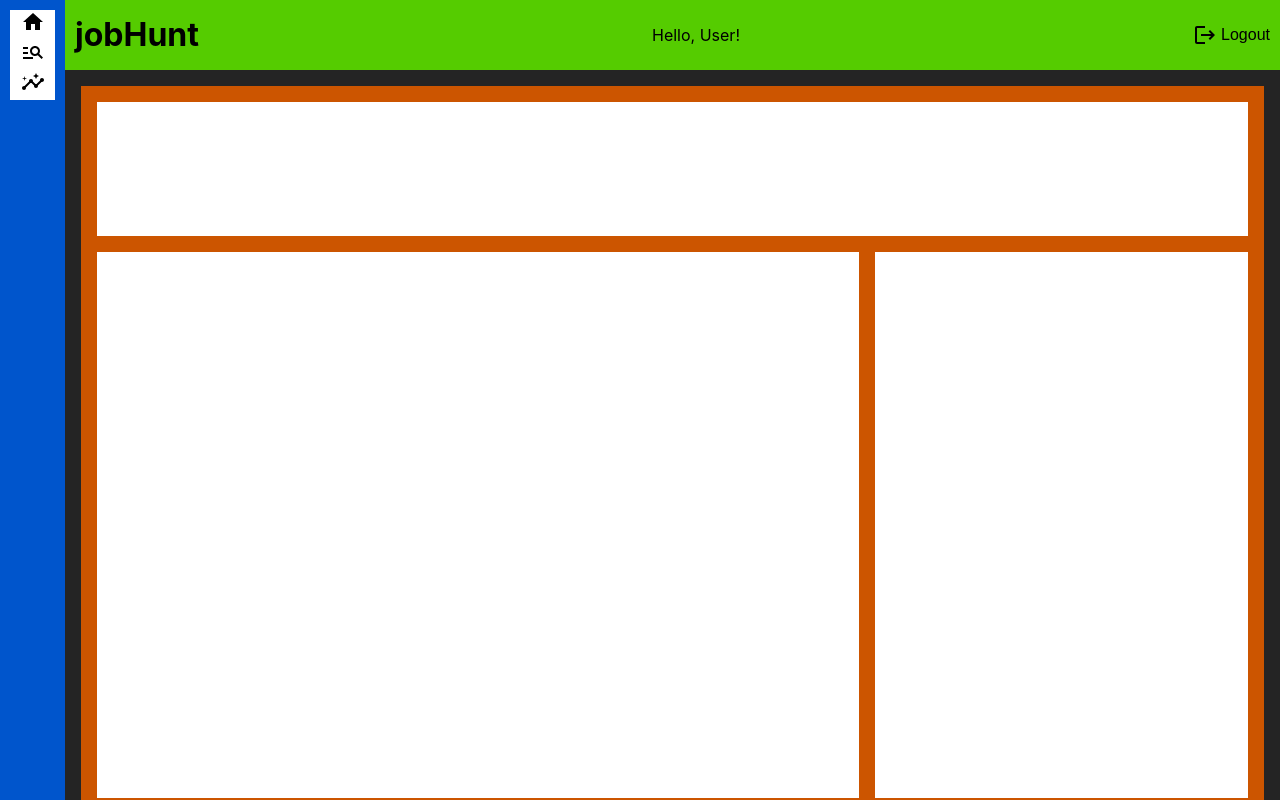
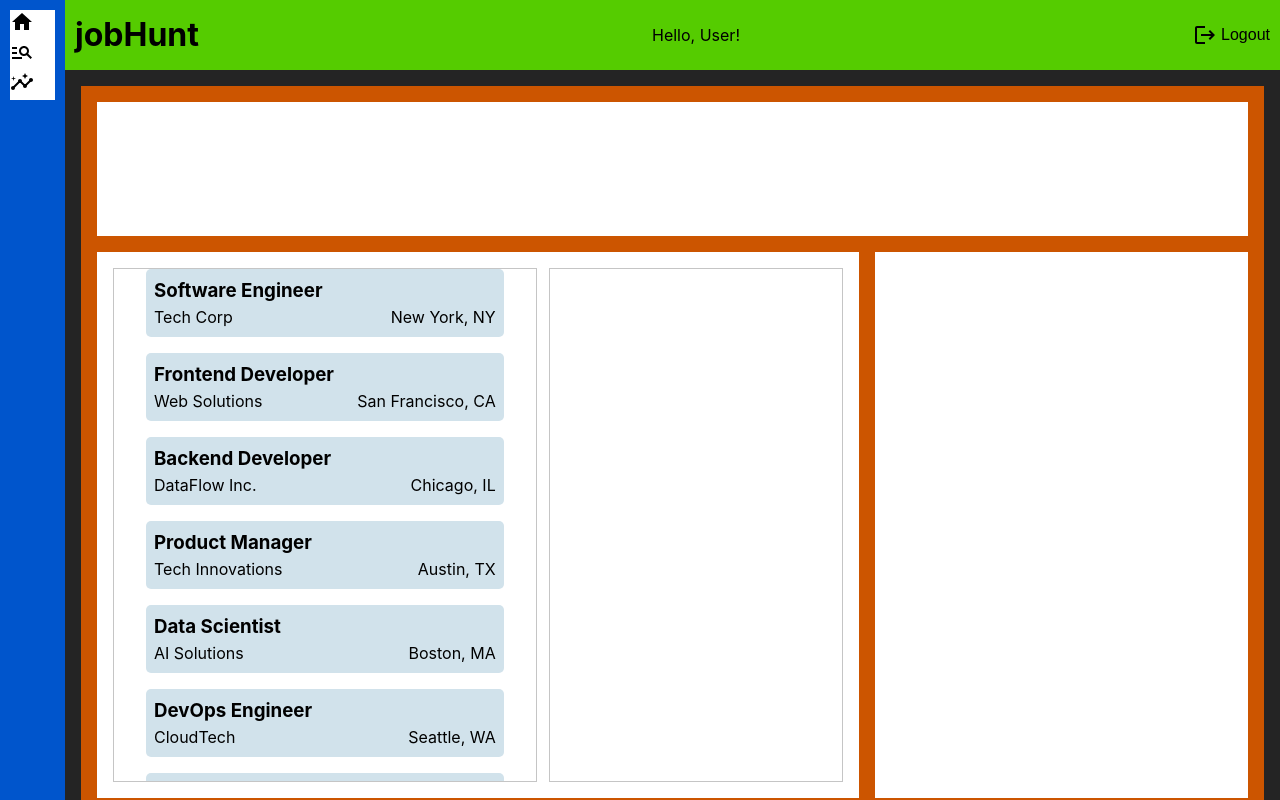
Before and after one commit to chardayneal/jobhunt, a React (Vite) app: page /insights in a window 1280 px wide. Built offline with nearby package versions, Linux system fonts and the light colour scheme.

Commit message:
add timeline view to insights page

```diff
--- a/src/apiUtilities/museAPI.js
+++ b/src/apiUtilities/museAPI.js
@@ -34,7 +34,7 @@ export const formatLead = (lead) => {
   return {
     id: uuidv4(),
     museId: lead.id,
-    name: lead.name,
+    title: lead.name,
     company: lead.company.name,
     location: lead.locations[0].name,
     level: lead.levels[0].name,
--- a/src/components/routes/dashboard/Lead.css
+++ b/src/components/routes/dashboard/Lead.css
@@ -1,6 +1,12 @@
 .lead {
-    background-color: #a4c3c2;
+    background-color: #d1e2eb;
     border-radius: 5px;
 
     margin-bottom: 1rem;
+    padding: .5rem;
 }
+
+.lead-subText {
+    display: flex;
+    justify-content: space-between;
+}
--- a/src/components/routes/dashboard/Lead.jsx
+++ b/src/components/routes/dashboard/Lead.jsx
@@ -6,8 +6,8 @@ const Lead = ({ leadInfo }) => {
     <div className='lead'>
         <h3>{leadInfo.title}</h3>
         <div className='lead-subText'>
-            <p>{leadInfo.company}</p>
-            <p>{leadInfo.location}</p>
+            <p className='company'>{leadInfo.company}</p>
+            <p className='location'>{leadInfo.location}</p>
         </div>
     </div>
   )
--- a/src/components/routes/home/Home.css
+++ b/src/components/routes/home/Home.css
@@ -6,10 +6,10 @@
     grid-template-columns: 65px auto auto auto;
     grid-template-rows: 70px auto;
   }
-
+/*
   .grid-item {
     text-align: center;
-  }
+  } */
 
   .header {
     grid-column: 2 / 5;
--- a/src/components/routes/insights/Insights.css
+++ b/src/components/routes/insights/Insights.css
@@ -20,17 +20,56 @@
     grid-row: 1 / 2;
 }
 
-.timeline-view,
+.timeline-panel,
 .insight-view {
     height: calc(100vh - 90px - 4rem - 132px)
 }
 
-.timeline-view {
+.timeline-panel {
     grid-column: 1 / 3;
     grid-row: 2 / 3;
+
+    display: flex;
+    justify-content: space-between;
 }
 
 .insight-view {
     grid-column: 3 / 4;
     grid-row: 2 / 3;
 }
+
+.timeline-col {
+    border: 1px solid #c5c5c5;
+
+    overflow: scroll;
+    overflow-y: auto;
+    overflow-x: hidden;
+
+    max-height: calc(100vh - 90px - 3.5rem - 132px)
+}
+
+.lead-scroll-list {
+    width: 49%;
+    padding: 0 2rem;
+    scrollbar-width: thin;
+    scrollbar-color: #c5c5c5 #fff;
+}
+
+.lead-scroll-list::-webkit-scrollbar {
+    width: 3px;
+    height: 3px;
+}
+.lead-scroll-list::-webkit-scrollbar-track {
+    background: #fff;
+}
+.lead-scroll-list::-webkit-scrollbar-thumb {
+    background: #c5c5c5;
+}
+.lead-scroll-list::-webkit-scrollbar-thumb:hover {
+
+    background: #b5b5b5;
+}
+
+.timeline-view {
+    width: 40%;
+}
--- a/src/components/routes/insights/Insights.jsx
+++ b/src/components/routes/insights/Insights.jsx
@@ -1,10 +1,11 @@
+import TimelineView from './TimelineView';
 import './Insights.css';
 
 const Insights = () => {
     return (
       <div className="grid-item flex-area insight-grid">
         <div className="insight-grid-item stats-box"></div>
-        <div className="insight-grid-item timeline-view"></div>
+        <TimelineView/>
         <div className="insight-grid-item insight-view"></div>
       </div>
     )
--- /dev/null
+++ b/src/components/routes/insights/TimelineView.jsx
@@ -0,0 +1,17 @@
+import {LEADS} from '../../../staticData/staticLeads';
+import Lead from '../dashboard/Lead';
+
+const TimelineView = () => {
+  return (
+    <section className="insight-grid-item timeline-panel">
+       <div className="lead-scroll-list timeline-col">
+        {LEADS.map((lead) => (
+          <Lead key={lead.id} leadInfo={lead} />
+        ))}
+       </div>
+       <div className="timeline-view timeline-col"></div>
+    </section>
+  )
+}
+
+export default TimelineView
--- a/src/components/routes/leadSearch/MuseList.jsx
+++ b/src/components/routes/leadSearch/MuseList.jsx
@@ -4,6 +4,7 @@ import { v4 as uuidv4 } from 'uuid';
 import { Button } from "@mui/material";
 import StarIcon from '@mui/icons-material/Star';
 import Divider from '@mui/material/Divider';
+import Lead from "../dashboard/Lead";
 
 
 
@@ -22,7 +23,7 @@ const MuseList = ({ leadResults, handleMuseLeadClick }) => {
   }
 
   const handleAddToLeads = (lead) => {
-    console.log(`Adding ${lead.name} to leads`);
+    console.log(`Adding ${lead.title} to leads`);
     // make call to POST backend to add lead if lead does not exist already
   }
 
@@ -31,11 +32,7 @@ const MuseList = ({ leadResults, handleMuseLeadClick }) => {
       <div key={uuidv4()} className="muse-lead-container">
         <div id={`museLead${lead.id}`} className={selectedLeadId === lead.id ? selectedClassName : 'muse-lead'}>
           <div className="lead-body">
-            <h3>{lead.name}</h3>
-            <div className="muse-subtext">
-              <p className="lead-company">{lead.company}</p>
-              <p className="lead-location">{lead.location}</p>
-            </div>
+            <Lead leadInfo={{ title: lead.title, company: lead.company, location: lead.location}} />
             <div className="hover-overlay">
               <Button onClick={() => handleAddToLeads(lead)} variant="contained" startIcon={<StarIcon/>}>Add to Leads</Button>
               <Button onClick={() => handleLeadSelection(lead)}  variant="outlined">View Lead</Button>
```
